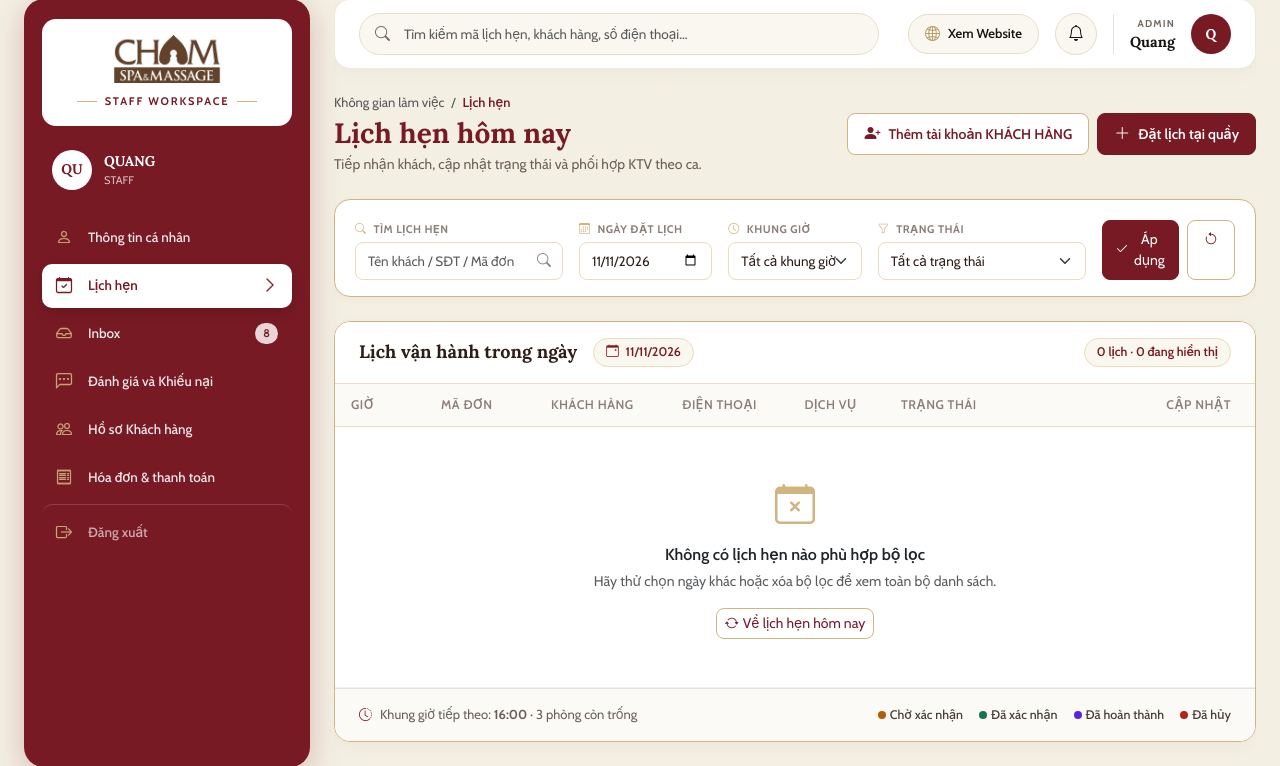
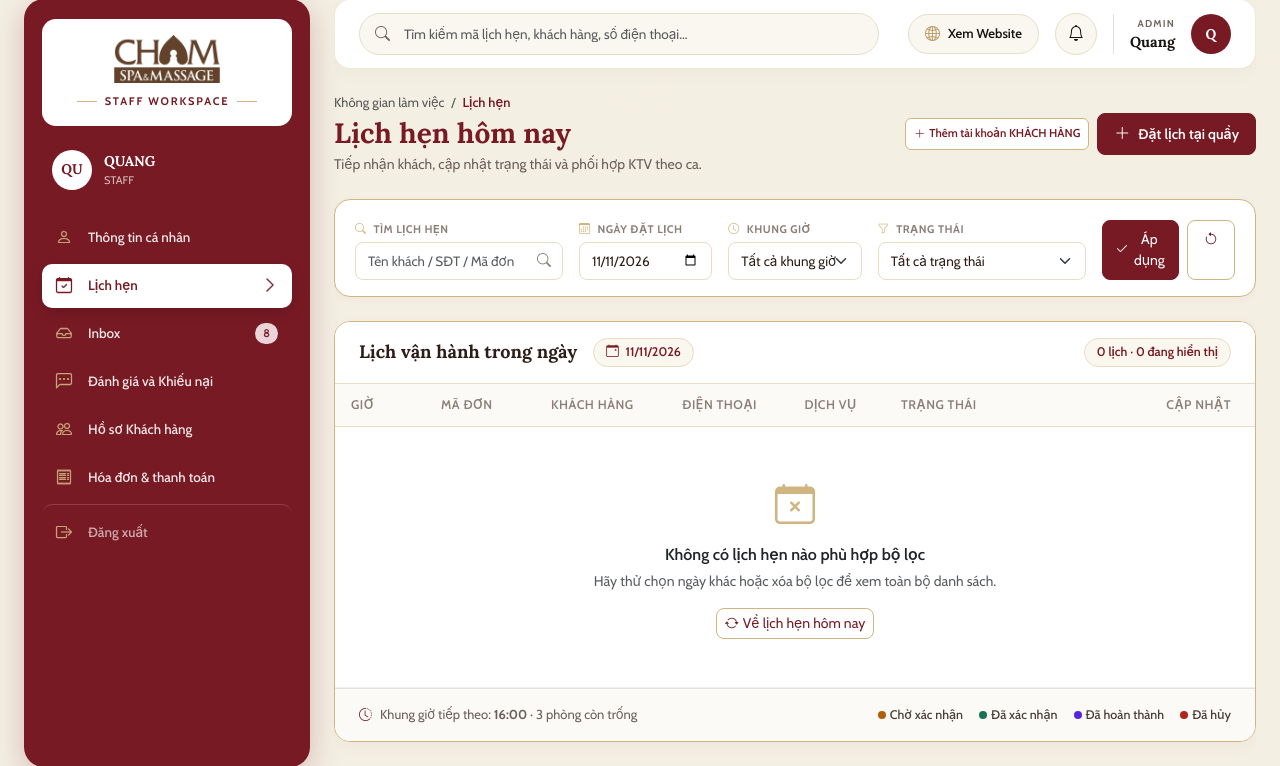
Before and after one commit to nhatquanggle-maker/chamspacrm, a Django app: page /appointment/staff/ in a window 1280 px wide. Shown: the part 25-791 px from the top of the page. Run offline with Django 5.2, Linux system fonts and the light colour scheme; a user stored in the database is signed in; data comes from the database, SQL or seed files in the repository; some libraries are stand-ins or nearby versions.

Commit message:
fix(staff): remove person icon and resize add customer button to compact size

```diff
--- a/templates/appointment/staff_appointments.html
+++ b/templates/appointment/staff_appointments.html
@@ -20,9 +20,11 @@
         </div>
 
         <!-- Action Buttons: Thêm khách & Đặt lịch tại quầy -->
-        <div class="d-flex align-items-center gap-2 flex-wrap">
-            <button type="button" class="btn btn-cham-outline d-inline-flex align-items-center gap-2 px-3 py-2" data-bs-toggle="modal" data-bs-target="#addCustomerModal">
-                <i class="bi bi-person-plus-fill fs-6" style="color: #781A24;"></i>
+        <div class="d-flex align-items-center gap-2">
+            <button type="button" class="btn btn-cham-outline btn-sm d-inline-flex align-items-center gap-1 px-2.5 py-1"
+                    style="font-size: 11.5px; height: 32px; border-radius: 6px;"
+                    data-bs-toggle="modal" data-bs-target="#addCustomerModal" title="Thêm tài khoản khách hàng mới">
+                <i class="bi bi-plus-lg" style="font-size: 11px; color: #781A24;"></i>
                 <span class="fw-semibold">Thêm tài khoản KHÁCH HÀNG</span>
             </button>
             <button type="button" class="btn btn-cham-primary d-inline-flex align-items-center gap-2 px-3 py-2" data-bs-toggle="modal" data-bs-target="#modalStaffQuickCreate">
```
Also changed, not shown: templates/health/staff_lookup.html (+5 -5 lines).
